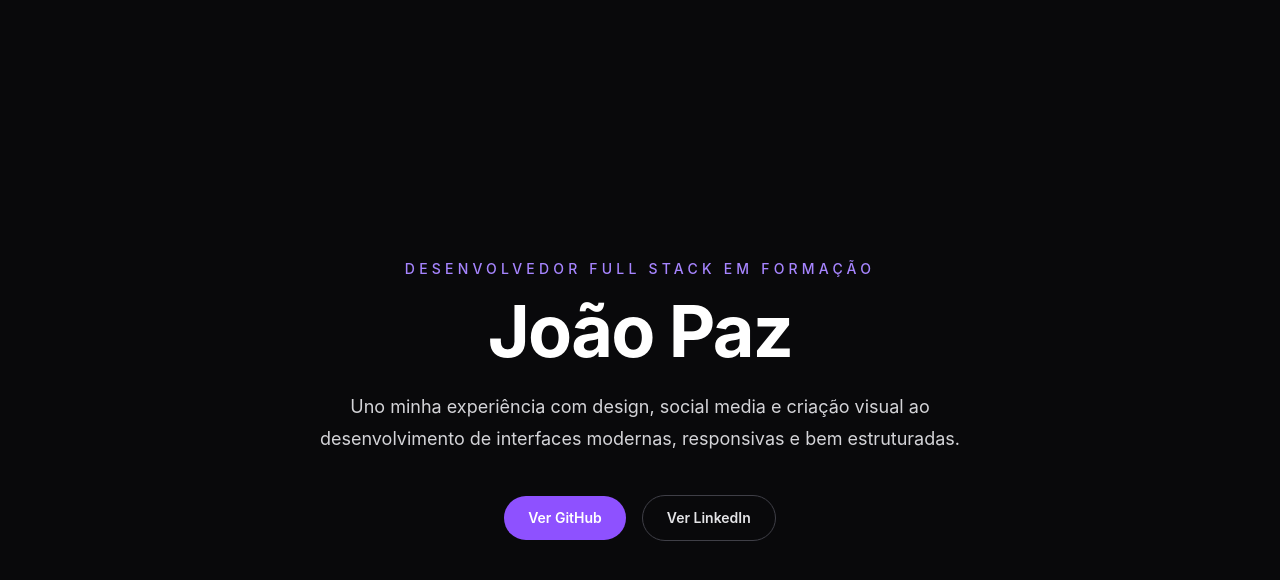
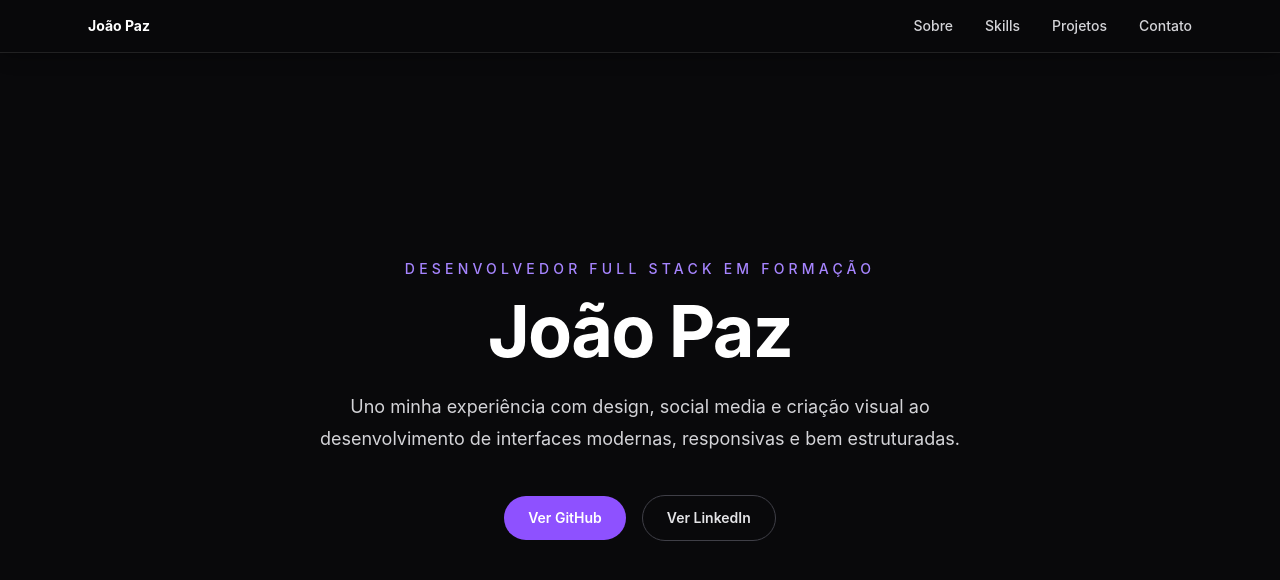
Before and after one commit to 1jhonBR/portfolio-jhon, a React (Vite) app: page / in a window 1280 px wide. Shown: the top 580 px of the page. Built offline with nearby package versions, Linux system fonts and the light colour scheme.

Commit message:
feat: create header navigation
Adds a fixed header navigation component with portfolio section links and a translucent background.

```diff
--- a/src/App.jsx
+++ b/src/App.jsx
@@ -1,8 +1,10 @@
+import Header from "./components/Header";
 import Hero from "./components/Hero";
 
 function App() {
   return (
     <main className="min-h-screen bg-zinc-950 text-white">
+      <Header />
       <Hero />
     </main>
   );
--- /dev/null
+++ b/src/components/Header.jsx
@@ -0,0 +1,31 @@
+function Header() {
+  return (
+    <header className="fixed left-0 top-0 z-50 w-full border-b border-white/10 bg-zinc-950/60 shadow-lg shadow-black/20 backdrop-blur-x1">
+      <nav className="mx-auto flex max-w-6xl items-center justify-between px-6 py-4">
+        <a href="#" className="text-sm font-bold text-white">
+          João Paz
+        </a>
+
+        <div className="hidden items-center gap-8 text-sm font-medium text-zinc-300 sm:flex">
+          <a href="#about" className="transition hover:text-violet-400">
+            Sobre
+          </a>
+
+          <a href="#skills" className="transition hover:text-violet-400">
+            Skills
+          </a>
+
+          <a href="#projects" className="transition hover:text-violet-400">
+            Projetos
+          </a>
+
+          <a href="#contact" className="transition hover:text-violet-400">
+            Contato
+          </a>
+        </div>
+      </nav>
+    </header>
+  );
+}
+
+export default Header;
```
